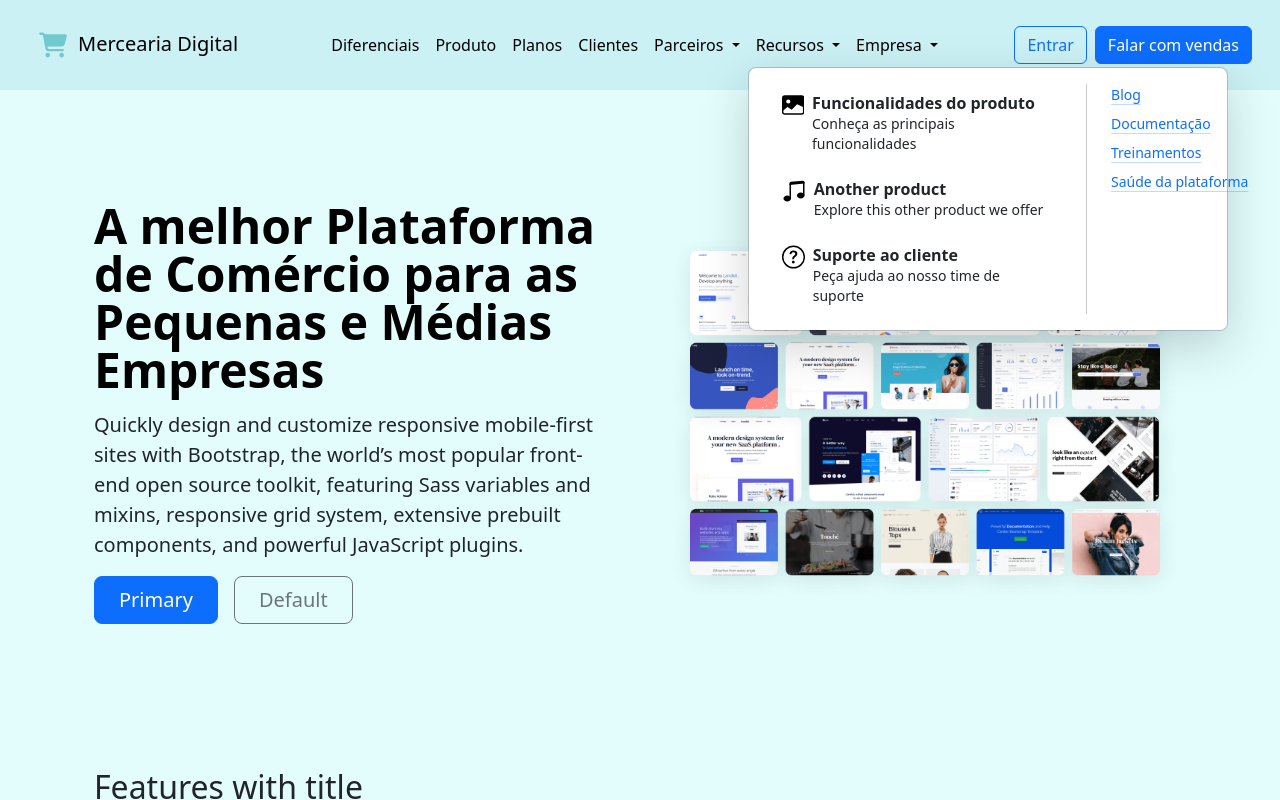
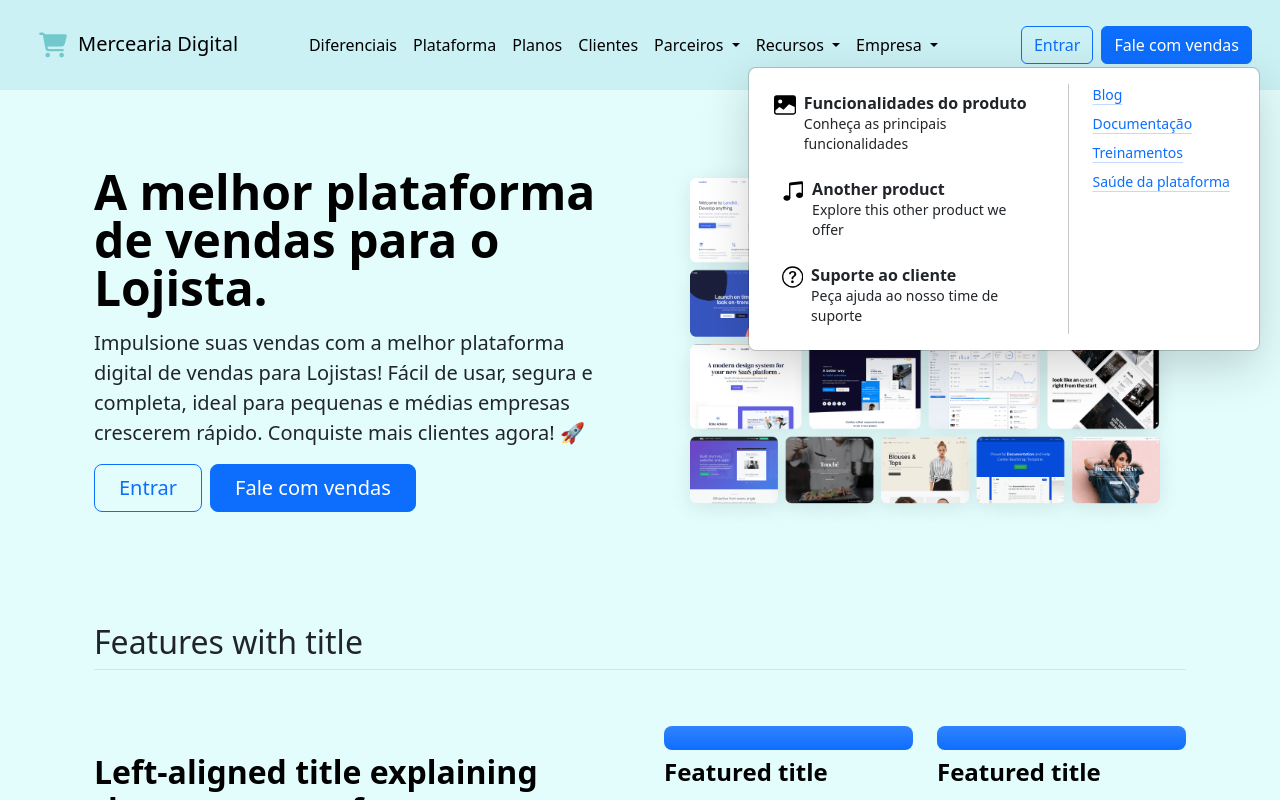
Before and after one commit to hollerbach/quadras.online-front, an Angular app: page / in a window 1280 px wide. Both pictures are taken after a click on the button "Recursos". Shown: the top 800 px of the page. Built offline with nearby package versions, Linux system fonts and the light colour scheme.

Commit message:
Visuais pag-1

```diff
--- a/angular.json
+++ b/angular.json
@@ -97,5 +97,8 @@
         }
       }
     }
+  },
+  "cli": {
+    "analytics": false
   }
 }
--- a/src/app/app.component.html
+++ b/src/app/app.component.html
@@ -1,4 +1,3 @@
-
 <svg xmlns="http://www.w3.org/2000/svg" class="d-none">
   <symbol id="film" viewBox="0 0 16 16">
     <path d="M0 1a1 1 0 0 1 1-1h14a1 1 0 0 1 1 1v14a1 1 0 0 1-1 1H1a1 1 0 0 1-1-1V1zm4 0v6h8V1H4zm8 8H4v6h8V9zM1 1v2h2V1H1zm2 3H1v2h2V4zM1 7v2h2V7H1zm2 3H1v2h2v-2zm-2 3v2h2v-2H1zM15 1h-2v2h2V1zm-2 3v2h2V4h-2zm2 3h-2v2h2V7zm-2 3v2h2v-2h-2zm2 3h-2v2h2v-2z"/>
@@ -52,7 +51,7 @@
 
       <ul class="nav col-12 col-lg-auto mb-2 justify-content-end mb-md-0 ms-auto">
         <li><a href="#produto" class="nav-link px-2 link-body-emphasis">Diferenciais</a></li>
-        <li><a href="#produto" class="nav-link px-2 link-body-emphasis">Produto</a></li>
+        <li><a href="#produto" class="nav-link px-2 link-body-emphasis">Plataforma</a></li>
         <li><a href="#planos" class="nav-link px-2 link-body-emphasis">Planos</a></li>
         <li><a href="#clientes" class="nav-link px-2 link-body-emphasis">Clientes</a></li>
 
@@ -71,13 +70,13 @@
           <a class="nav-link px-2 link-body-emphasis dropdown-toggle" role="button" data-bs-toggle="dropdown" aria-expanded="false">
             Recursos
           </a>
-          <div class="dropdown-menu p-3 rounded-3 shadow-lg" style="min-width: 30rem;" data-bs-theme="light">
+          <div class="dropdown-menu p-3 rounded-3 shadow-lg" style="min-width: 32rem;" data-bs-theme="light">
             <div class="d-flex flex-column flex-lg-row align-items-stretch">
               <!-- Coluna 1 -->
-              <nav class="col-lg-8">
+              <nav class="col-lg-7">
                 <ul class="list-unstyled d-flex flex-column gap-2">
                   <li>
-                    <a href="#" class="btn btn-hover-light rounded-2 d-flex align-items-start gap-2 py-2 px-3 lh-sm text-start">
+                    <a href="#" class="btn btn-hover-light rounded-2 d-flex align-items-start gap-2 py-2 px-2 lh-sm text-start">
                       <svg class="bi" width="24" height="24"><use xlink:href="#image-fill"/></svg>
                       <div>
                         <strong class="d-block">Funcionalidades do produto</strong>
@@ -127,7 +126,7 @@
             Empresa
           </a>
           <ul class="dropdown-menu">
-            <li><a class="dropdown-item" href="#">Sobre nós</a></li>
+            <li><a class="dropdown-item" href="#">Sobre</a></li>
             <li><a class="dropdown-item" href="#">Carreiras</a></li>
           </ul>
         </li>
@@ -135,7 +134,7 @@
 
       <div class="col-md-3 text-end">
         <button type="button" class="btn btn-outline-primary me-2">Entrar</button>
-        <button type="button" class="btn btn-primary">Falar com vendas</button>
+        <button type="button" class="btn btn-primary">Fale com vendas</button>
       </div>
     </div>
   </nav>
@@ -143,17 +142,17 @@
 
 <main>
   <!-- Fisrt Content -->
-  <div class="container col-xxl-8 px-4 py-5">
+  <div class="container col-xxl-8 px-4 py-0">
     <div class="row flex-lg-row-reverse align-items-center g-5 py-5">
       <div class="col-10 col-sm-8 col-lg-6">
         <img src="bootstrap-themes.png" class="d-block mx-lg-auto img-fluid" alt="Bootstrap Themes" width="700" height="500">
       </div>
       <div class="col-lg-6">
-        <h1 class="display-5 fw-bold text-body-emphasis lh-1 mb-3">A melhor Plataforma de Comércio para as Pequenas e Médias Empresas</h1>
-        <p class="lead">Quickly design and customize responsive mobile-first sites with Bootstrap, the world’s most popular front-end open source toolkit, featuring Sass variables and mixins, responsive grid system, extensive prebuilt components, and powerful JavaScript plugins.</p>
+        <h1 class="display-5 fw-bold text-body-emphasis lh-1 mb-3">A melhor plataforma de vendas para o Lojista.</h1>
+        <p class="lead">Impulsione suas vendas com a melhor plataforma digital de vendas para Lojistas! Fácil de usar, segura e completa, ideal para pequenas e médias empresas crescerem rápido. Conquiste mais clientes agora! 🚀</p>
         <div class="d-grid gap-2 d-md-flex justify-content-md-start">
-          <button type="button" class="btn btn-primary btn-lg px-4 me-md-2">Primary</button>
-          <button type="button" class="btn btn-outline-secondary btn-lg px-4">Default</button>
+          <button type="button" class="btn btn btn-outline-primary btn-lg px-4">Entrar</button>
+          <button type="button" class="btn btn-primary btn-lg px-4 me-md-2">Fale com vendas</button>
         </div>
       </div>
     </div>
```
Also changed, not shown: 1 other file (tests, documents, lock files or other folders).
